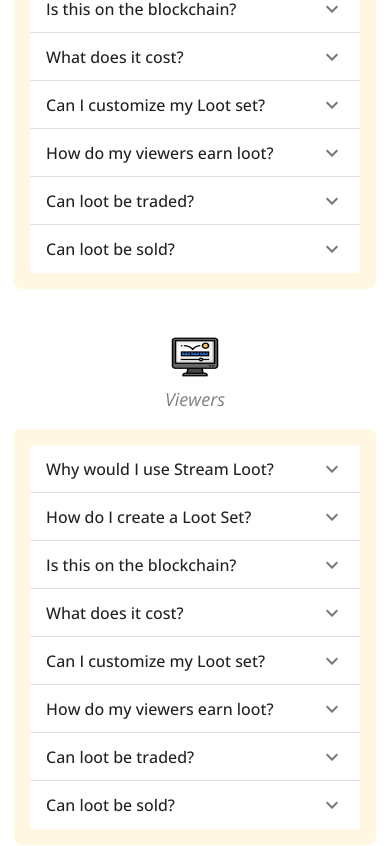
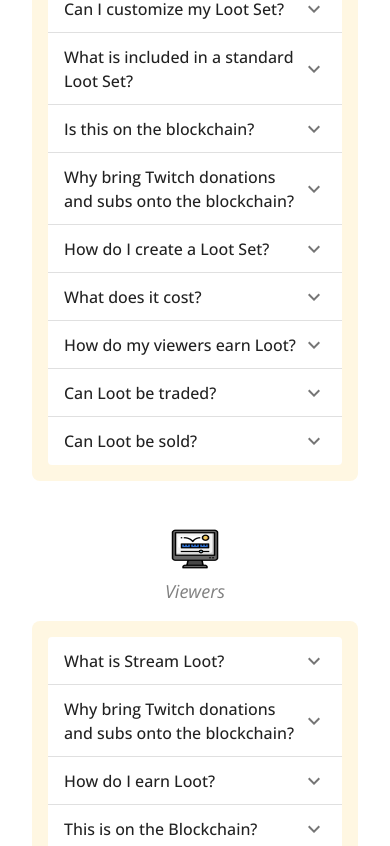
Before and after one commit to brianwatroba/stream-loot, a React (Create React App) app in the folder client/: page / in a window 390 px wide. Shown: the part 2319-3165 px from the top of the page. Built offline with nearby package versions, Linux system fonts and the light colour scheme.

Commit message:
FAQ content added, responsive design for FAQ lists

```diff
--- a/client/src/App.js
+++ b/client/src/App.js
@@ -67,7 +67,7 @@
         FAQs and common questions
       </div>
       <div className="flex flex-col lg:flex-row items-center lg:items-start justify-center">
-        <div className="flex flex-col align-center justify-center">
+        <div className="flex flex-col w-full align-center justify-center">
           <div className="flex align-center justify-center">
             <img src={controller} className="h-10 w-12 mb-2" alt="controller" />
           </div>
@@ -76,14 +76,14 @@
           </div>
           <FAQPanel faqs={FAQs.streamers} />
         </div>
-        <div className="flex flex-col align-center justify-center">
+        <div className="flex flex-col w-full align-center justify-center">
           <div className="flex align-center justify-center">
             <img src={viewer} className="h-10 w-12 mb-2" alt="controller" />
           </div>
           <div className="text-center font-sans text-lg text-black80 italic mb-4">
             Viewers
           </div>
-          <FAQPanel faqs={FAQs.streamers} />
+          <FAQPanel faqs={FAQs.viewers} />
         </div>
       </div>
       <div className="flex flex-col justify-center py-36 bg-gradient-to-t from-[#FFFAED] to-white">
--- a/client/src/components/FAQPanel.js
+++ b/client/src/components/FAQPanel.js
@@ -9,7 +9,7 @@
   };
 
   return (
-    <div className="p-4 bg-[#FFF7E2] rounded-lg mb-12 mx-1 lg:mx-4">
+    <div className="flex flex-col p-4 bg-[#FFF7E2] rounded-lg mb-12 mx-8 lg:mx-0 lg:w-2/3 self-center">
       {faqs.map((faq) => (
         <FAQEntry
           id={faqs.indexOf(faq) + 1}
--- a/client/src/components/Link.js
+++ b/client/src/components/Link.js
@@ -5,7 +5,7 @@
     <div
       className={`text-sm md:text-base text-black50 ${
         active ? "font-bold text-black" : " "
-      }font-sans cursor-pointer`}
+      }font-sans cursor-pointer `}
       onClick={() => {
         if (href) window.location = href;
       }}
--- a/client/src/constants/FAQs.js
+++ b/client/src/constants/FAQs.js
@@ -1,15 +1,92 @@
 const FAQs = {
   streamers: [
-    ["Why would I use Stream Loot?", "Lorem ipsum Brian Watroba hello world"],
-    ["How do I create a Loot Set?", "Lorem ipsum Brian Watroba hello world"],
-    ["Is this on the blockchain?", "Lorem ipsum Brian Watroba hello world"],
-    ["What does it cost?", "Lorem ipsum Brian Watroba hello world"],
-    ["Can I customize my Loot set?", "Lorem ipsum Brian Watroba hello world"],
-    ["How do my viewers earn loot?", "Lorem ipsum Brian Watroba hello world"],
-    ["Can loot be traded?", "Lorem ipsum Brian Watroba hello world"],
-    ["Can loot be sold?", "Lorem ipsum Brian Watroba hello world"],
+    [
+      "What is Stream Loot?",
+      "Stream Loot turns your Twitch donations and channel subscriptions into blockchain-based tokens and NFTs that viewers can collect and trade.",
+    ],
+    [
+      "What is a 'Loot Set'?",
+      "Your own customized set of blockchain-based stream rewards, mapped to your Twitch donations and channel subscriptions. Your viewers can claim their Loot after they support you on Twitch.",
+    ],
+    [
+      "Can I customize my Loot Set?",
+      "Yes. You decide which Twitch support events you want to translate to tokens and NFTs on-chain, what they're called, and what they look like. For example: a special NFT called 'POGYear' awarded to viewers who have subbed for 12 months",
+    ],
+    [
+      "What is included in a standard Loot Set?",
+      "Four items: one token/coin that maps to donations/bits, and three customizeable NFTs that map to different subscription tiers, streaks, or consecutive months.",
+    ],
+    [
+      "Is this on the blockchain?",
+      "Yes. When you mint your Loot Set, it becomes a decentralized smart contract on the Polygon blockchain.",
+    ],
+    [
+      "Why bring Twitch donations and subs onto the blockchain?",
+      "It makes supporting your stream feel more rewarding to viewers. They get something in return. And it's useful off-Twitch. For example: viewers can trade their Loot, show it off in profile pics, or you can use it as promotional items or tickets for off-Twitch events. The options are endless!",
+    ],
+    [
+      "How do I create a Loot Set?",
+      "Click or tap 'Get Started' to log into Twitch and begin customizing your set. Once you're happy with it, you can mint it on the Block Chain. We will then log all donation and sub events for your viewers to claim their Loot. It's that easy!",
+    ],
+    [
+      "What does it cost?",
+      "You're responsible for the initial Loot Set minting cost, which can range from $1-5 USD. Viewers are responsible for minting costs associated with their claimed Loot",
+    ],
+    [
+      "How do my viewers earn Loot?",
+      "Easy. They just donate and subscribe on Twitch as normal. We automatically reserve their Loot. Viewers can then mint their earned Loot on blockchain through our website.",
+    ],
+    [
+      "Can Loot be traded?",
+      "Yes. All Loot can be traded and sent between wallets on the blockchain.",
+    ],
+    [
+      "Can Loot be sold?",
+      "Yes. Your Loot Set token is compatiable with all ERC-1155 liquidity pools. Note: someone will need to provide initial liquidity to allow for buying and selling. NFTs are compatible with OpenSea and other NFT marketplaces.",
+    ],
   ],
-  viewers: {},
+  viewers: [
+    [
+      "What is Stream Loot?",
+      "Stream Loot turns your Twitch donations and channel subscriptions into blockchain-based tokens and NFTs that you can collect and trade.",
+    ],
+    [
+      "Why bring Twitch donations and subs onto the blockchain?",
+      "Why not get more for your support? On-Twitch benefits like emotes are great. But you can't take them with you. We want to bring that magic off-Twitch too. Earn real rewards, trade them, and show them off!",
+    ],
+    [
+      "How do I earn Loot?",
+      "Easy. Just donate and subscribe to your favorite streamers like normal. We'll keep track of what Loot you've earned. You can then mint your earned Loot on the Blockchain via our website. Then it's yours!",
+    ],
+    [
+      "This is on the Blockchain?",
+      "Yes. Once you mint your earned Loot, it exists on the blockchain, fully decentralized, owned by the wallet you mint it to. You can then send, trade, and show it off how ever you'd like.",
+    ],
+    [
+      "How do I see my reserved Loot?",
+      "Click or tap on the 'Get Started' button to see what Loot you've earned and what's waiting for you.",
+    ],
+    [
+      "How do I mint my reserved Loot on the blockchain?",
+      "Once authenticated via Twitch, you can mint your earned Loot via our website and Metamask or whichever browser-based wallet you use. We communicate directly with the Stream Loot smart contract on the blockchain and send the mint transaction for you.",
+    ],
+    [
+      "What does it cost?",
+      "Between $1-3 USD to mint your available loot. Costs are variable based on network congestion and crypto prices.",
+    ],
+    [
+      "Can Loot be traded?",
+      "Yes. All Loot can be traded and sent between wallets on the blockchain.",
+    ],
+    [
+      "Can Loot be sold?",
+      "Yes. Your Loot Set token is compatiable with all ERC-1155 liquidity pools. Note: someone will need to provide initial liquidity to allow for buying and selling. NFTs are compatible with OpenSea and other NFT marketplaces.",
+    ],
+    [
+      "What else can I do with my Loot?",
+      "Streamers can do all sorts of creative things with their Loot Sets. NFTs could become tickets or access to special promotions, tokens could be used on eCommerce sites as payment or for special promotions, etc. You can also show off your Loot NFTs via any NFT curation, social media, or auction platform!",
+    ],
+  ],
 };
 
 export default FAQs;
```
